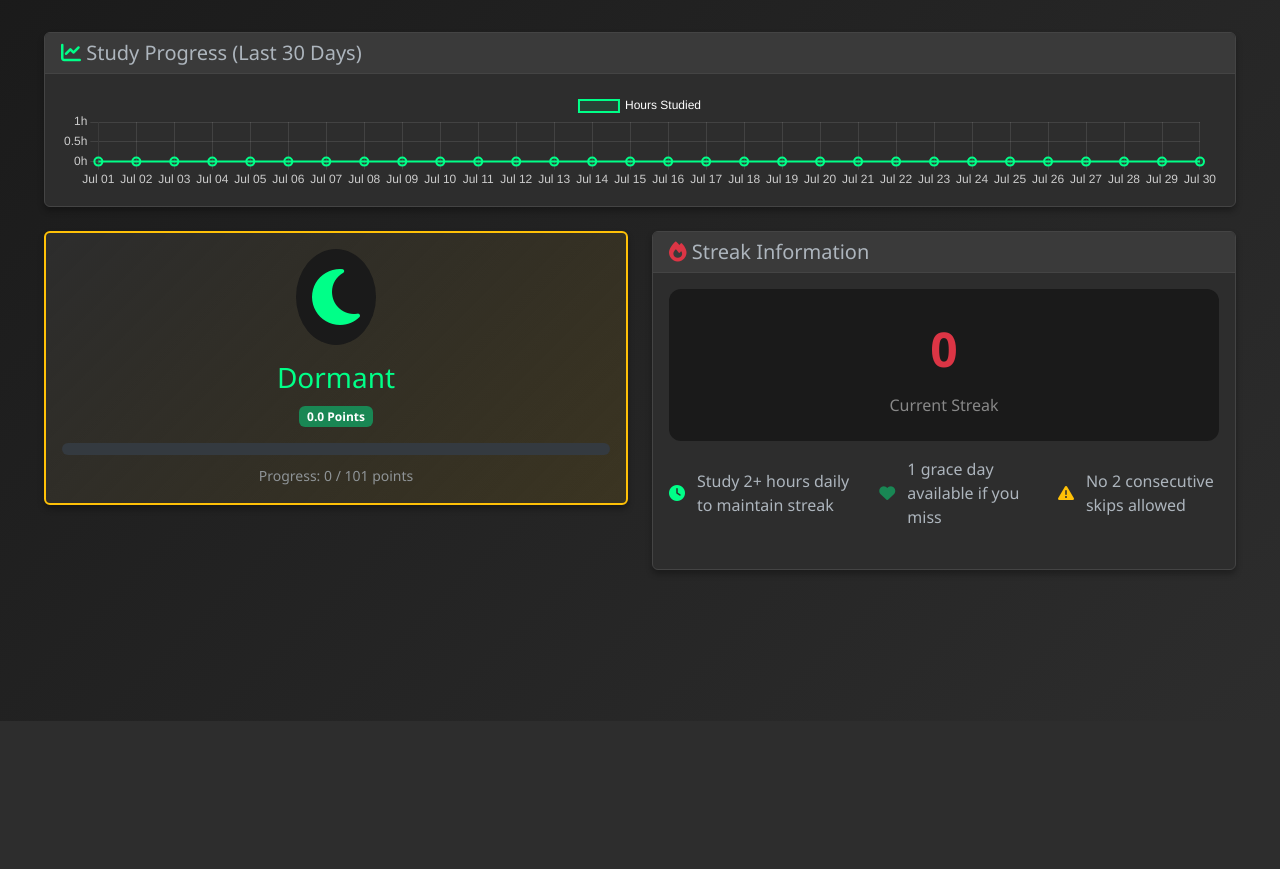
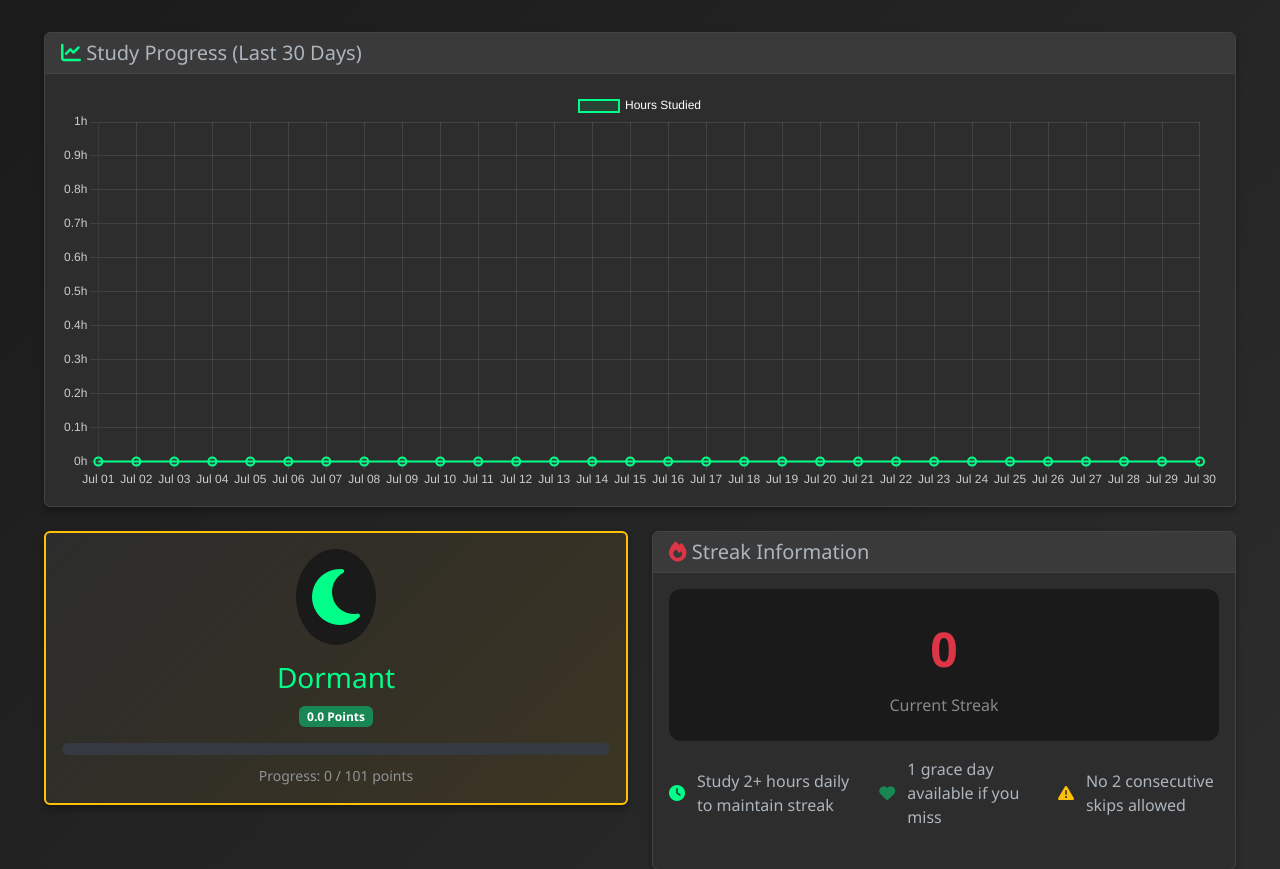
Before and after one commit to shuuuu87/DarkSulFocus, a Flask app: page /progress in a window 1280 px wide. Shown: the part 79-948 px from the top of the page. Before the commit the page ends 761 px from the top, so only its background shows below. Run offline with Flask 3, Linux system fonts and the light colour scheme; the visitor is signed in with stand-in values (Sample User, id 1); data that the repository does not hold is empty; some libraries are stand-ins or nearby versions.

Commit message:
Increase size of study chart, making progress easier to read at a glance
Increase the height of the study chart canvas in progress.html and style.css.

Replit-Commit-Author: Agent
Replit-Commit-Session-Id: 6e99edcc-84cf-4e14-8ec1-37578d6fbabf
Replit-Commit-Screenshot-Url: https://storage.googleapis.com/screenshot-production-us-central1/c6a096c2-2ff5-4c6c-80e9-90ba93c904d7/6e99edcc-84cf-4e14-8ec1-37578d6fbabf/OWMUNwV

```diff
--- a/static/css/style.css
+++ b/static/css/style.css
@@ -440,6 +440,18 @@ body {
     opacity: 0.5;
 }
 
+/* Chart Container */
+#studyChart {
+    max-height: 400px !important;
+    height: 400px !important;
+}
+
+.chart-container {
+    position: relative;
+    height: 400px;
+    width: 100%;
+}
+
 /* CTA Card */
 .cta-card {
     background: linear-gradient(135deg, var(--bg-secondary), var(--bg-tertiary));
--- a/templates/progress.html
+++ b/templates/progress.html
@@ -16,7 +16,9 @@
                     </h5>
                 </div>
                 <div class="card-body">
-                    <canvas id="studyChart" height="100"></canvas>
+                    <div style="height: 400px; position: relative;">
+                        <canvas id="studyChart"></canvas>
+                    </div>
                 </div>
             </div>
         </div>
```
Also changed, not shown: attached_assets/image_1753817076851.png (added).
